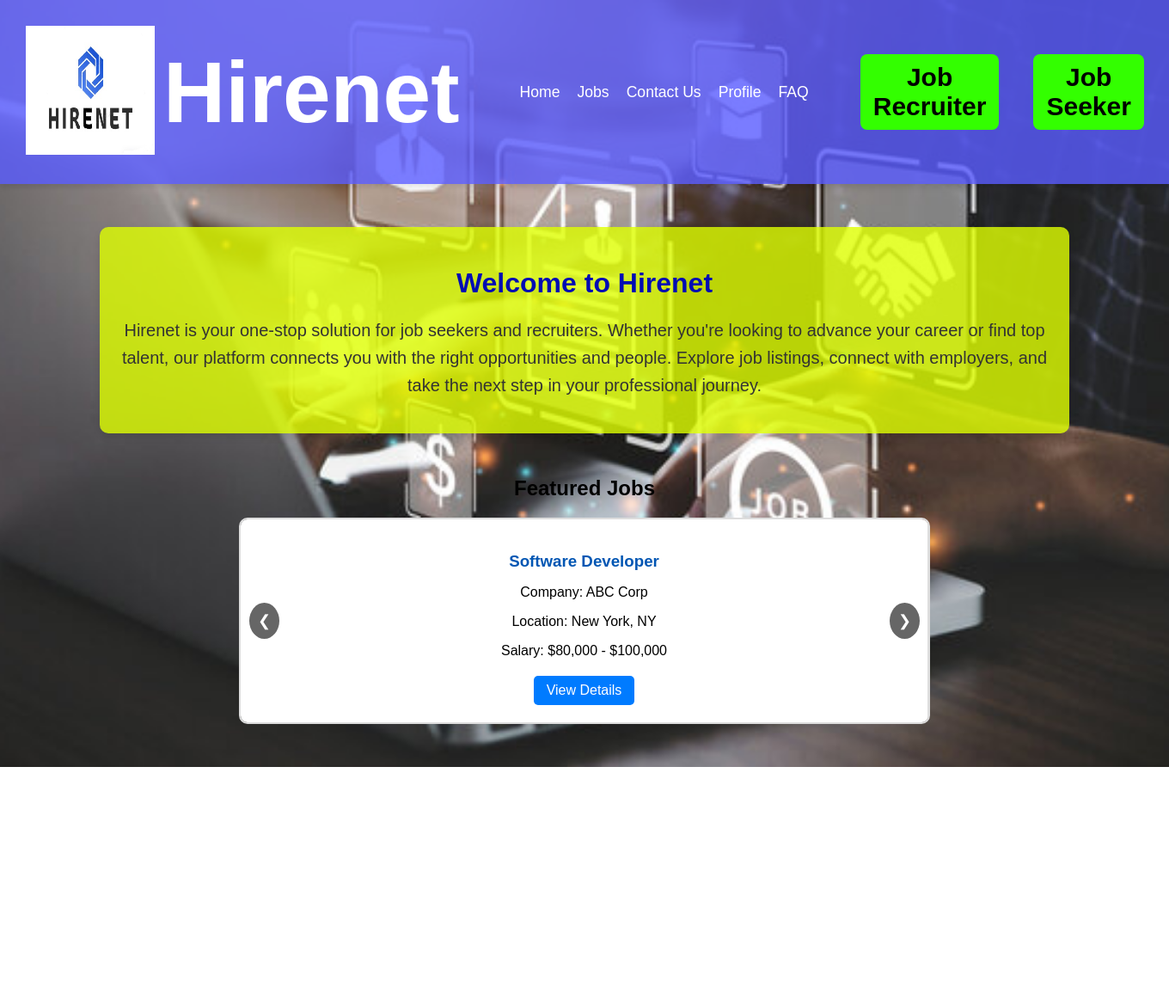
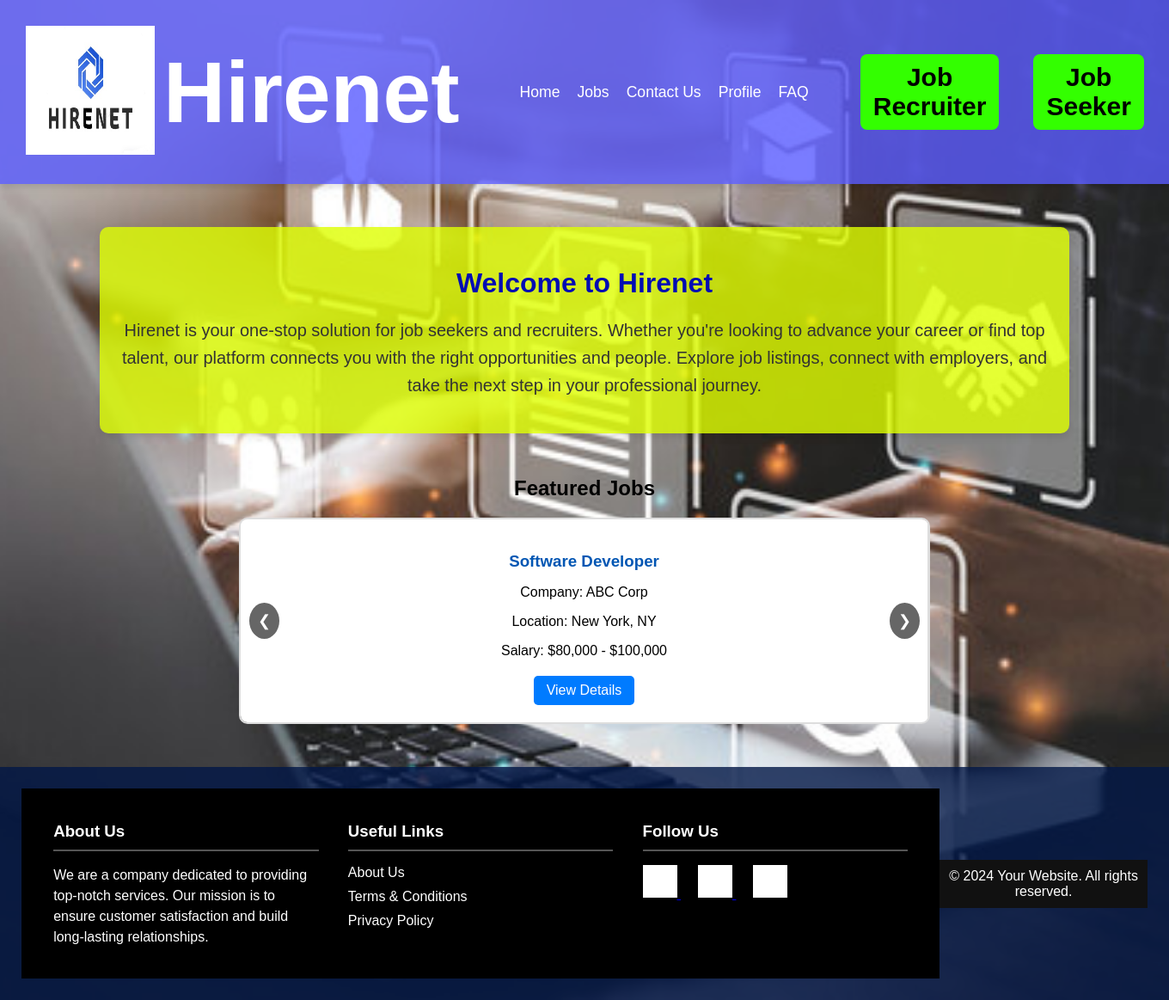
Before and after one commit to nk23852/Hirenet, a PHP site: the page made by homepage(nk).php in a window 1360 px wide. Shown: the whole page at 86% size. Before the commit the page ends 892 px from the top, so only its background shows below. Run offline with PHP 8.4, Linux system fonts and the light colour scheme.

Commit message:
footer(nk)

```diff
--- a/css/footer(nk).css
+++ b/css/footer(nk).css
@@ -0,0 +1,78 @@
+/* Footer Styles */
+footer {
+    background-color: rgba(2, 23, 70, 0.8);
+    padding: 25px;
+    margin: 0;
+    display: flex;
+    justify-content: space-between;
+    align-items: center;
+    color: white;
+    box-shadow: 0 4px 6px rgba(0, 0, 0, 0.1);
+}
+.footer-container {
+    display: flex;
+    justify-content: space-around;
+    padding: 20px;
+    background-color: #000; /* Black background */
+    color: #fff; /* White text */
+}
+
+.footer-section {
+    width: 30%;
+}
+
+.footer-section h3 {
+    border-bottom: 2px solid #555;
+    padding-bottom: 10px;
+    margin-bottom: 15px;
+}
+
+.footer-section p {
+    line-height: 1.5;
+}
+
+.footer-section ul {
+    list-style-type: none;
+    padding: 0;
+}
+
+.footer-section ul li {
+    margin-bottom: 10px;
+}
+
+.footer-section ul li a {
+    color: #fff;
+    text-decoration: none;
+}
+
+.footer-section ul li a:hover {
+    text-decoration: underline;
+    color: #f1c40f; /* Optional hover color */
+}
+
+.social-links a {
+    margin-right: 20px;
+}
+
+.social-links img {
+    width: 40px;
+    height: 40px;
+    object-fit: contain;
+    filter: brightness(0) invert(1); /* Ensure logos stand out on black */
+    transition: transform 0.3s ease;
+}
+
+.social-links a:hover img {
+    transform: scale(1.1);
+}
+
+.footer-bottom {
+    text-align: center;
+    padding: 10px;
+    background-color: #111; /* Slightly lighter black for bottom */
+    color: #fff;
+}
+
+.footer-bottom p {
+    margin: 0;
+}
--- a/css/header(nk).css
+++ b/css/header(nk).css
@@ -1,4 +1,4 @@
-{
+header{
     margin: 0;
     padding: 0;
     box-sizing: border-box;
--- a/footer(nk).php
+++ b/footer(nk).php
@@ -0,0 +1,41 @@
+<footer>
+    <div class="footer-container">
+        <div class="footer-section">
+            <h3>About Us</h3>
+            <p>
+                We are a company dedicated to providing top-notch services. Our mission is to ensure customer satisfaction and build long-lasting relationships.
+            </p>
+        </div>
+
+        <div class="footer-section">
+            <h3>Useful Links</h3>
+            <ul>
+                <li><a href="about-us.php">About Us</a></li>
+                <li><a href="terms.php">Terms & Conditions</a></li>
+                <li><a href="privacy.php">Privacy Policy</a></li>
+            </ul>
+        </div>
+
+        <div class="footer-section">
+            <h3>Follow Us</h3>
+            <div class="social-links">
+                <a href="https://www.instagram.com/yourprofile" target="_blank">
+                    <img src="../Hirenet/images/instagram_logo.jpg" alt="Instagram">
+                </a>
+                <a href="https://www.facebook.com/yourprofile" target="_blank">
+                    <img src="../Hirenet/images/facebook_logo.jpg" alt="Facebook">
+                </a>
+                <a href="mailto:youremail@example.com">
+                    <img src="../Hirenet/images/gmail_logo.jpg" alt="Email">
+                </a>
+            </div>
+        </div>
+    </div>
+    <div class="footer-bottom">
+        <p>&copy; 2024 Your Website. All rights reserved.</p>
+    </div>
+</footer>
+
+<!-- Link to external CSS and JS -->
+<link rel="stylesheet" href="../Hirenet/css/footer(nk).css">
+<script src="../Hirenet/js/footer(nk).js"></script>
--- /dev/null
+++ b/header(nk).php
@@ -0,0 +1,36 @@
+<!DOCTYPE html>
+<html lang="en">
+<head>
+    <meta charset="UTF-8">
+    <meta name="viewport" content="width=device-width, initial-scale=1.0">
+    <title>Hirenet</title>
+    <!-- Link to external CSS -->
+    <link rel="stylesheet" href="../Hirenet/css/header(nk).css">
+</head>
+<body>
+    <header>
+        <div class="logo">
+            <img src="../Hirenet/images/logo.jpg" alt="Hirenet Logo">
+        </div>
+        <div class="site-name">Hirenet</div>
+        <nav>
+            <ul>
+                <li><a href="home.php">Home</a></li>
+                <li><a href="jobs.php">Jobs</a></li>
+                <li><a href="contact.php">Contact Us</a></li>
+                <li><a href="profile.php">Profile</a></li>
+                <li><a href="faq.php">FAQ</a></li>
+            </ul>
+        </nav>
+        <div class="buttons">
+            <button id="recruiterBtn">Job Recruiter</button>
+            <button id="seekerBtn">Job Seeker</button>
+        </div>
+    </header>
+
+
+
+    <!-- Link to external JS -->
+    <script src="../Hirenet/js/header(nk).js"></script>
+</body>
+</html>
--- a/homepage(nk).php
+++ b/homepage(nk).php
@@ -1,34 +1,9 @@
-<!DOCTYPE html>
-<html lang="en">
-<head>
-    <meta charset="UTF-8">
-    <meta name="viewport" content="width=device-width, initial-scale=1.0">
-    <title>Hirenet</title>
-    <!-- Link to external CSS -->
-    <link rel="stylesheet" href="../Hirenet/css/header(nk).css">
-</head>
-<body>
-    <header>
-        <div class="logo">
-            <img src="../Hirenet/images/logo.jpg" alt="Hirenet Logo">
-        </div>
-        <div class="site-name">Hirenet</div>
-        <nav>
-            <ul>
-                <li><a href="home.php">Home</a></li>
-                <li><a href="jobs.php">Jobs</a></li>
-                <li><a href="contact.php">Contact Us</a></li>
-                <li><a href="profile.php">Profile</a></li>
-                <li><a href="faq.php">FAQ</a></li>
-            </ul>
-        </nav>
-        <div class="buttons">
-            <button id="recruiterBtn">Job Recruiter</button>
-            <button id="seekerBtn">Job Seeker</button>
-        </div>
-    </header>
+<?php
+    include 'header(nk).php';
+?>
 
-    <section class="intro-section">
+
+<section class="intro-section">
     <h2>Welcome to Hirenet</h2>
     <p>
         Hirenet is your one-stop solution for job seekers and recruiters. Whether you're looking to advance your career or find top talent, our platform connects you with the right opportunities and people. Explore job listings, connect with employers, and take the next step in your professional journey.
@@ -74,8 +49,9 @@
         </div>
     </section>
 
+    <script src="../Hirenet/js/homepage(nk).js"></script>
+    <link rel="stylesheet" href="../Hirenet/css/homepage(nk).css">
 
-    <!-- Link to external JS -->
-    <script src="../Hirenet/js/header(nk).js"></script>
-</body>
-</html>
+<?php
+    include 'footer(nk).php';
+?>
--- a/js/footer(nk).js
+++ b/js/footer(nk).js
@@ -0,0 +1,5 @@
+document.querySelectorAll('.social-links a').forEach(link => {
+    link.addEventListener('click', () => {
+        console.log('Social media link clicked!');
+    });
+});
--- a/js/header(nk).js
+++ b/js/header(nk).js
@@ -13,27 +13,3 @@
 document.getElementById('seekerBtn').addEventListener('click', function() {
     window.location.href = 'seeker.php';
 });
-
-let currentSlide = 0;
-
-const jobPosts = document.getElementById('jobPosts');
-const totalSlides = document.querySelectorAll('.job-post').length;
-const slideWidth = document.querySelector('.slider-container').offsetWidth;
-
-document.getElementById('nextBtn').addEventListener('click', function() {
-    if (currentSlide < totalSlides - 1) {
-        currentSlide++;
-    } else {
-        currentSlide = 0; // Loop back to the first slide
-    }
-    jobPosts.style.transform = `translateX(-${currentSlide * slideWidth}px)`;
-});
-
-document.getElementById('prevBtn').addEventListener('click', function() {
-    if (currentSlide > 0) {
-        currentSlide--;
-    } else {
-        currentSlide = totalSlides - 1; // Loop to the last slide
-    }
-    jobPosts.style.transform = `translateX(-${currentSlide * slideWidth}px)`;
-});
--- /dev/null
+++ b/js/homepage(nk).js
@@ -0,0 +1,24 @@
+
+let currentSlide = 0;
+
+const jobPosts = document.getElementById('jobPosts');
+const totalSlides = document.querySelectorAll('.job-post').length;
+const slideWidth = document.querySelector('.slider-container').offsetWidth;
+
+document.getElementById('nextBtn').addEventListener('click', function() {
+    if (currentSlide < totalSlides - 1) {
+        currentSlide++;
+    } else {
+        currentSlide = 0; // Loop back to the first slide
+    }
+    jobPosts.style.transform = `translateX(-${currentSlide * slideWidth}px)`;
+});
+
+document.getElementById('prevBtn').addEventListener('click', function() {
+    if (currentSlide > 0) {
+        currentSlide--;
+    } else {
+        currentSlide = totalSlides - 1; // Loop to the last slide
+    }
+    jobPosts.style.transform = `translateX(-${currentSlide * slideWidth}px)`;
+});
--- a/style.css
+++ /dev/null
@@ -1,3 +0,0 @@
-p{
-    background-color: aliceblue;
-}
```
Also changed, not shown: other parts of css/header(nk).css (+0 -106 lines), Kaveesha.php (deleted, +0 -11 lines), css/homepage(nk).css (added, +106 -0 lines), header2.php (deleted, +0 -11 lines), sheha1.php (deleted, +0 -11 lines), images/facebook_logo.jpg (added), images/gmail_logo.jpg (added), images/instagram_logo.jpg (added).
